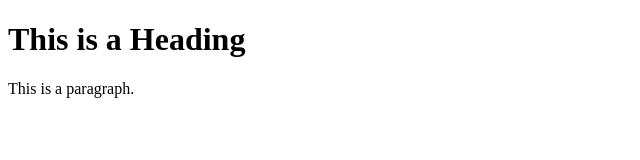
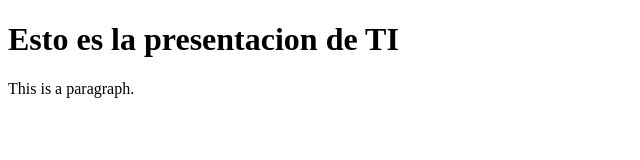
Before and after one commit to BlueWings98/circleci, a plain HTML site: page index.html in a window 1280 px wide. Shown: the whole page, without its empty margins (0-640 px from the left). Drawn offline with Linux system fonts and the light colour scheme.

Commit message:
Update index.html

```diff
--- a/index.html
+++ b/index.html
@@ -5,7 +5,7 @@
 </head>
 <body>
 
-<h1>This is a Heading</h1>
+<h1>Esto es la presentacion de TI</h1>
 <p>This is a paragraph.</p>
 
 </body>
```
